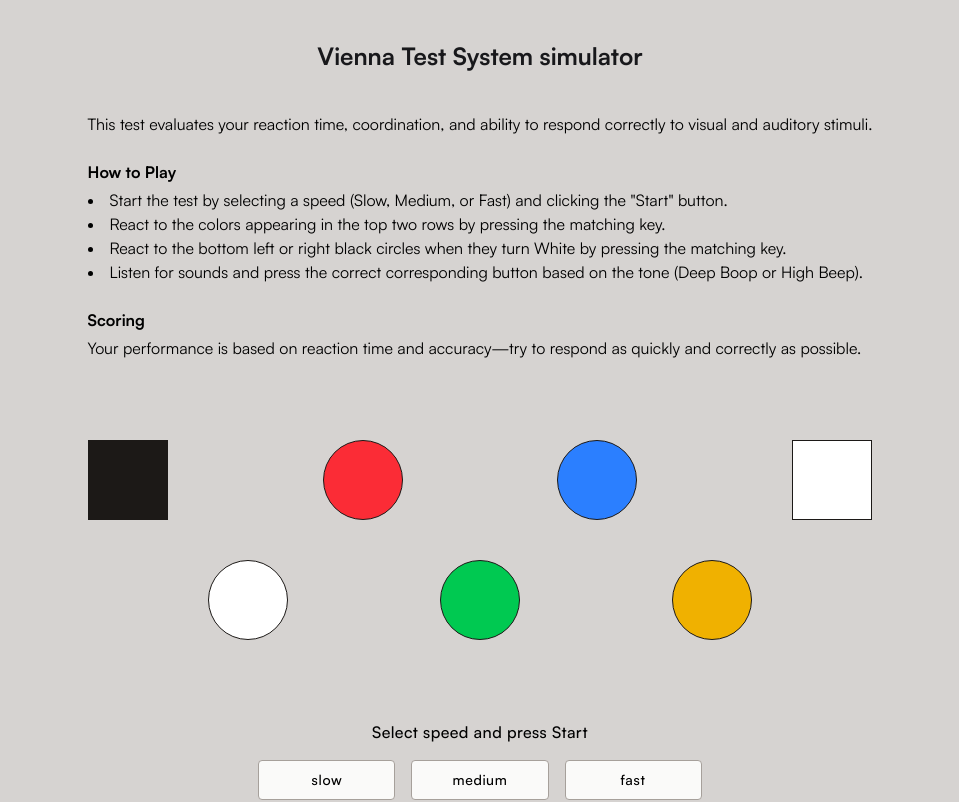
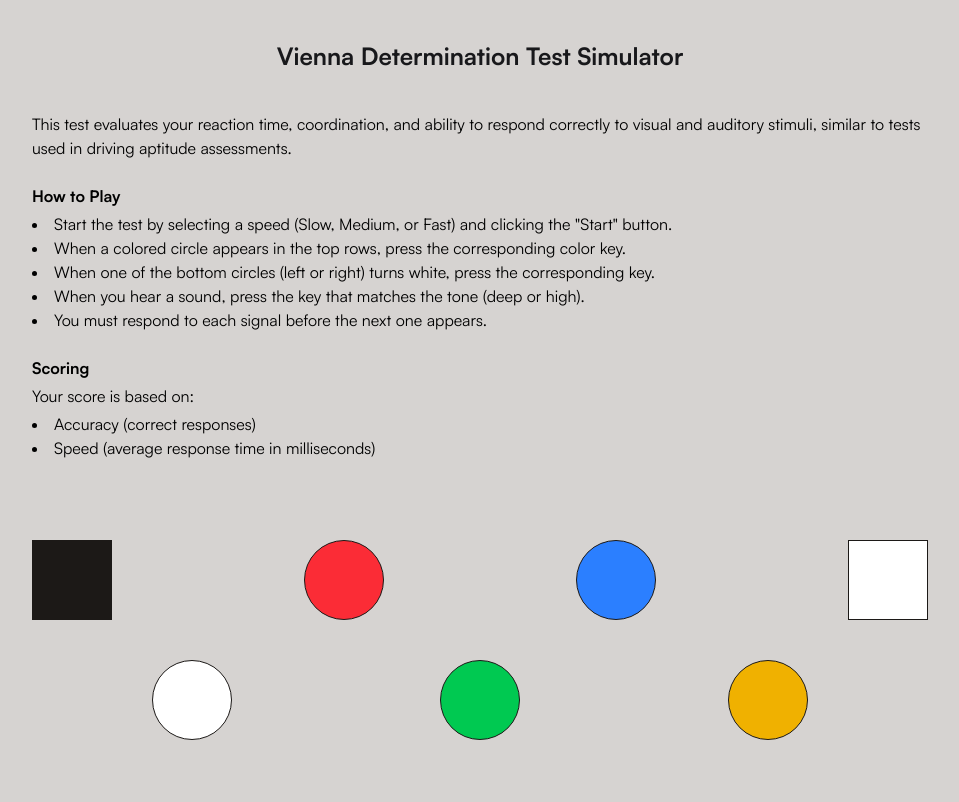
Before and after one commit to natixco/vienna-determination-test-simulator, a SvelteKit app: page / in a window 1280 px wide. Shown: the top 802 px of the page, without its empty margins (160-1119 px from the left). Built offline with nearby package versions, Linux system fonts and the light colour scheme.

Commit message:
updated project name, added readme, improved instructions

```diff
--- a/package.json
+++ b/package.json
@@ -1,5 +1,5 @@
 {
-	"name": "vienna-test-system-simulator",
+	"name": "vienna-determination-test-simulator",
 	"private": true,
 	"version": "0.0.1",
 	"type": "module",
--- a/src/components/Instructions.svelte
+++ b/src/components/Instructions.svelte
@@ -1,7 +1,7 @@
 <div class="flex flex-col gap-6">
     <p>
         This test evaluates your reaction time, coordination, and ability to respond correctly to visual and auditory
-        stimuli.
+        stimuli, similar to tests used in driving aptitude assessments.
     </p>
 
     <div class="flex flex-col gap-1">
@@ -13,13 +13,16 @@
                 Start the test by selecting a speed (Slow, Medium, or Fast) and clicking the "Start" button.
             </li>
             <li>
-                React to the colors appearing in the top two rows by pressing the matching key.
+                When a colored circle appears in the top rows, press the corresponding color key.
             </li>
             <li>
-                React to the bottom left or right black circles when they turn White by pressing the matching key.
+                When one of the bottom circles (left or right) turns white, press the corresponding key.
             </li>
             <li>
-                Listen for sounds and press the correct corresponding button based on the tone (Deep Boop or High Beep).
+                When you hear a sound, press the key that matches the tone (deep or high).
+            </li>
+            <li>
+                You must respond to each signal before the next one appears.
             </li>
         </ul>
     </div>
@@ -28,6 +31,10 @@
         <h2 class="font-bold">
             Scoring
         </h2>
-        Your performance is based on reaction time and accuracy—try to respond as quickly and correctly as possible.
+        <p>Your score is based on:</p>
+        <ul class="list-disc list-inside">
+            <li>Accuracy (correct responses)</li>
+            <li>Speed (average response time in milliseconds)</li>
+        </ul>
     </div>
 </div>
--- a/src/components/Results.svelte
+++ b/src/components/Results.svelte
@@ -8,7 +8,7 @@
     <div class="flex flex-col gap-4">
         <h2 class="text-xl font-semibold">Previous results</h2>
         <div class="grid grid-cols-1 gap-4">
-            {#each results.slice(-5).reverse() as result}
+            {#each results.reverse() as result}
                 <div class="bg-stone-200 p-4 rounded-sm border border-stone-400">
                     <div class="text-sm text-stone-600">
                         {new Date(result.timestamp).toLocaleString()}
--- a/src/routes/+page.svelte
+++ b/src/routes/+page.svelte
@@ -34,11 +34,11 @@
 </script>
 
 <svelte:head>
-    <title>Vienna Test System simulator</title>
+    <title>Vienna Determination Test Simulator</title>
 </svelte:head>
 
 <h1 class="text-zinc-900 font-bold text-2xl my-10">
-    Vienna Test System simulator
+    Vienna Determination Test Simulator
 </h1>
 
 <div class="flex flex-col gap-20 pb-10">
--- a/src/routes/test/+page.svelte
+++ b/src/routes/test/+page.svelte
@@ -201,12 +201,14 @@
 </script>
 
 <svelte:head>
-    <title>Vienna Test System simulator</title>
+    <title>Vienna Determination Test Simulator</title>
 </svelte:head>
 
 <svelte:window onkeydown={onWindowKeydown}/>
 
 {#if intervalId}
+    <div class="min-h-screen flex flex-col items-center justify-center w-full">
+
         <div class="flex flex-col items-center justify-center gap-15 w-full">
             <div class="flex flex-col items-center justify-center gap-5 w-full">
                 {#each [topCircles, bottomCircles] as row}
@@ -224,14 +226,18 @@
             <div class="flex flex-row items-center justify-between w-full">
                 {#each ['left', 'right'] as side}
                     <div class={[
-                    'size-30 border border-stone-900 rounded-full',
+                    'w-20 h-40 border border-stone-900 rounded-sm',
                     activeSignal === 'pedal' && activePedal === side ? 'bg-white' : 'bg-stone-900'
                   ]}></div>
                 {/each}
             </div>
         </div>
 
+        <div class="mt-40">
             <Button label="Stop" size="base" onClick={() => stop()}/>
+        </div>
+
+    </div>
 {:else}
     <div class="text-lg space-y-2">
         <div>Total: {score.total}</div>
```
Also changed, not shown: 1 other file (tests, documents, lock files or other folders). Lines whose indentation alone changed are shown as unchanged.
